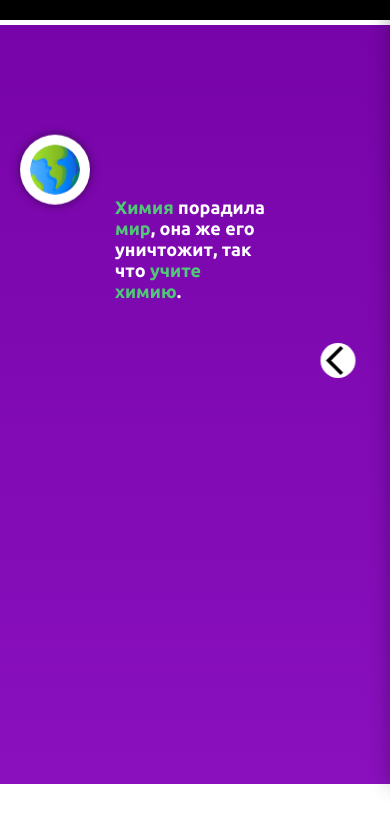
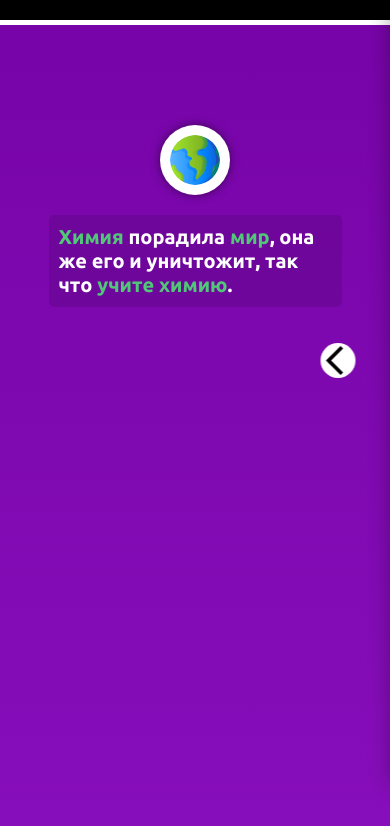
Before and after one commit to bettoraiteold/chemistryRash, a website: page public/index.html in a window 390 px wide. Shown: the part 60-886 px from the top of the page. Before the commit the page ends 844 px from the top, so only its background shows below. Drawn offline with Linux system fonts and the light colour scheme.

Commit message:
demo 0.6v

```diff
--- a/public/index.html
+++ b/public/index.html
@@ -23,7 +23,7 @@
 
       <nav class="sidebar">
         <h2 class="sidebar__website-title">ChemistryRash</h2>
-        <p class="sidebar__link-group">Лист</p>
+        <p class="sidebar__link-group">Листы</p>
         <ul class="sidebar__links">
           <li class="sidebar__link">
             <a href="alkanes.html">Алканы</a>
@@ -52,17 +52,17 @@
       <ul class="navbar__links"></ul>
     </nav>
     <main>
-      <div class="quote-container">
+      <section class="quote-section">
         <a href="https://www.flaticon.com/free-icons/planet-earth">
           <img class="quote-icon" src="rcs/img/planet-earth(2).png" alt="" />
         </a>
 
         <h1 class="quote">
           <span style="color: #50c878">Химия</span> порадила
-          <span style="color: #50c878">мир</span>, она же его уничтожит, так что
+          <span style="color: #50c878">мир</span>, она же его и уничтожит, так что
           <span style="color: #50c878"> учите химию</span>.
         </h1>
-      </div>
+      </section>
     </main>
     <footer></footer>
   </body>
--- a/public/styles/index.css
+++ b/public/styles/index.css
@@ -11,27 +11,25 @@
   object-fit: cover;
 }
 main {
-  padding-top: 100px;
-  padding-left: 100px;
+  height: 100vh;
+}
+.quote-section {
+  margin-top: 100px;
+  width: 100%;
   display: flex;
-  justify-content: start;
   align-items: center;
-  color: white;
-  height: auto;
-  column-gap: 50px;
+  flex-flow: column;
 }
 .quizzes-list__elements-quiz {
   height: 100vh;
 }
-.quote-container {
-  display: flex;
-  flex-flow: row;
-  align-items: center;
-  column-gap: 50px;
-}
 .quote {
-  font-size: 30px;
-  width: 200px;
+  font-size: 40px;
+  width: 70%;
+  padding: 10px;
+  background-color: rgba(0, 0, 0, 0.1);
+  border-radius: 5px;
+  color: white;
 }
 .quote-icon {
   height: 100px;
@@ -40,14 +38,14 @@ main {
   border-radius: 100%;
   padding: 10px;
   box-shadow: 0 0 10px rgba(0, 0, 0, 0.5);
-  animation: float 4s infinite alternate;
+  animation: float 2.5s infinite alternate;
 }
 @keyframes float {
   from {
     transform: translateY(0);
   }
   to {
-    transform: translateY(-60%);
+    transform: translateY(-30%);
   }
 }
 .slideshow__img {
@@ -63,20 +61,24 @@ main {
     transform: rotate(360deg);
   }
 }
-@media screen and (max-width: 500px) {
-  .quote-container {
-    column-gap: 25px;
-  }
+@media screen and (max-width: 700px) {
   .quote-icon {
     height: 50px;
     width: 50px;
   }
   .quote {
-    font-size: 18px;
-    width: 150px;
-  }
-  main {
-    padding-top: 150px;
-    padding-left: 20px;
+    font-size: 30px;
+    width: 70%;
   }
 }
+
+@media screen and (max-width: 500px) {
+  .quote-icon {
+    height: 50px;
+    width: 50px;
+  }
+  .quote {
+    font-size: 20px;
+    width: 70%;
+  }
+}
--- a/public/styles/navbar.css
+++ b/public/styles/navbar.css
@@ -35,9 +35,6 @@
   .navbar__website-title {
     font-size: 25px;
   }
-  .quote {
-    height: 30px;
-  }
   .navbar__website-logo {
     height: 30px;
     width: 30px;
```
Also changed, not shown: public/alkanes.html (+8 -1 lines).
